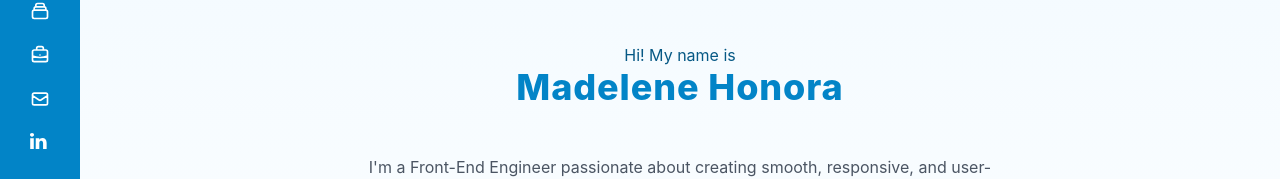
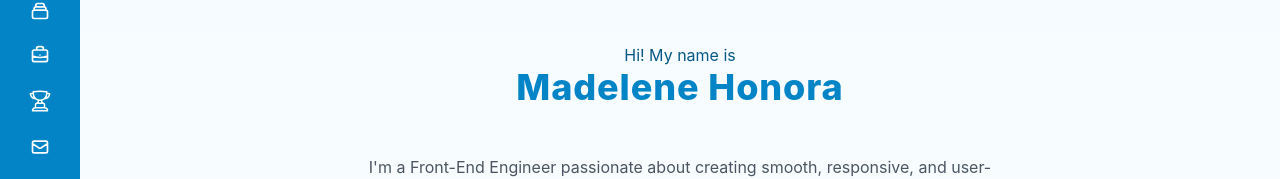
Before and after one commit to madelenehonora98/madelenehonora98.github.io, a Vue app: page / in a window 1280 px wide. Both pictures are taken after a click on the button "Get to know me". Shown: the part 247-426 px from the top of the page. Built offline with nearby package versions, Linux system fonts and the light colour scheme.

Commit message:
add achievements page

```diff
--- /dev/null
+++ b/src/components/Achievements.vue
@@ -0,0 +1,54 @@
+<template>
+  <div
+    class="min-h-screen flex flex-col items-center justify-center bg-gradient-to-b from-sky-50 to-white text-gray-800 p-8"
+  >
+    <section
+      class="p-8 bg-white shadow-md rounded-2xl max-w-3xl mx-auto w-full"
+    >
+      <h1 class="text-3xl font-bold text-sky-600 mb-6 text-center">
+        Achievements
+      </h1>
+
+      <div class="space-y-6">
+        <div class="border border-sky-200 rounded-lg p-6">
+          <div class="text-l text-sky-700 mb-1">
+            <a href="https://icpc.global/ICPCID/RMREY6MSKCF7"
+              >ACM ICPC Competition</a
+            >
+          </div>
+          <ul class="text-gray-600 space-y-1">
+            <li>
+              • Finalist 2019 ICPC Indonesia IDEAFUSE Multi-Provincial
+              Programming Contest
+            </li>
+            <li>
+              • Finalist ACM-ICPC Indonesia Maranatha 2018 Provincial
+              Programming Contest
+            </li>
+            <li>
+              • Finalist ACM-ICPC Indonesia Maranatha 2019 Provincial
+              Programming Contest
+            </li>
+          </ul>
+        </div>
+
+        <div class="border border-sky-200 rounded-lg p-6">
+          <div class="text-l text-sky-700 mb-1">Certification</div>
+          <ul class="text-gray-600 space-y-1">
+            <li>
+              • Certified for completing Android Developer Expert from Dicoding
+            </li>
+            <li>• Certified for completing Kotlin Beginner from Dicoding</li>
+            <li>
+              • Certified for completing Machine Learning Beginner from Dicoding
+            </li>
+            <li>• Certified for completing SAP Course</li>
+            <li>
+              • Certified for completing The Oracle Academy Java Fundamentals
+            </li>
+          </ul>
+        </div>
+      </div>
+    </section>
+  </div>
+</template>
--- a/src/components/Sidebar.vue
+++ b/src/components/Sidebar.vue
@@ -151,7 +151,30 @@
         <span v-if="isExpanded">Experiences</span>
       </router-link>
 
-      <!-- TODO: Create new section for achievements-->
+      <router-link
+        to="/achievements"
+        :class="[
+          'flex items-center gap-3 hover:bg-sky-500 rounded-lg py-2 transition-all duration-200',
+          isExpanded ? 'px-3' : 'px-2 justify-center'
+        ]"
+        :title="!isExpanded ? 'Projects' : ''"
+      >
+        <svg
+          fill="none"
+          viewBox="0 0 24 24"
+          stroke-width="1.5"
+          stroke="currentColor"
+          class="size-6"
+        >
+          <path
+            stroke-linecap="round"
+            stroke-linejoin="round"
+            d="M16.5 18.75h-9m9 0a3 3 0 0 1 3 3h-15a3 3 0 0 1 3-3m9 0v-3.375c0-.621-.503-1.125-1.125-1.125h-.871M7.5 18.75v-3.375c0-.621.504-1.125 1.125-1.125h.872m5.007 0H9.497m5.007 0a7.454 7.454 0 0 1-.982-3.172M9.497 14.25a7.454 7.454 0 0 0 .981-3.172M5.25 4.236c-.982.143-1.954.317-2.916.52A6.003 6.003 0 0 0 7.73 9.728M5.25 4.236V4.5c0 2.108.966 3.99 2.48 5.228M5.25 4.236V2.721C7.456 2.41 9.71 2.25 12 2.25c2.291 0 4.545.16 6.75.47v1.516M7.73 9.728a6.726 6.726 0 0 0 2.748 1.35m8.272-6.842V4.5c0 2.108-.966 3.99-2.48 5.228m2.48-5.492a46.32 46.32 0 0 1 2.916.52 6.003 6.003 0 0 1-5.395 4.972m0 0a6.726 6.726 0 0 1-2.749 1.35m0 0a6.772 6.772 0 0 1-3.044 0"
+          />
+        </svg>
+
+        <span v-if="isExpanded">Achievements</span>
+      </router-link>
 
       <router-link
         to="/contact"
@@ -195,7 +218,7 @@
             stroke-linecap="round"
             stroke-linejoin="round"
             stroke-width="2"
-            d='M19.959 11.719v7.379h-4.278v-6.885c0-1.73-.619-2.91-2.167-2.91-1.182 0-1.886.796-2.195 1.565-.113.275-.142.658-.142 1.043v7.187h-4.28s.058-11.66 0-12.869h4.28v1.824l-.028.042h.028v-.042c.568-.875 1.583-2.126 3.856-2.126 2.815 0 4.926 1.84 4.926 5.792zM2.421.026C.958.026 0 .986 0 2.249c0 1.235.93 2.224 2.365 2.224h.028c1.493 0 2.42-.989 2.42-2.224C4.787.986 3.887.026 2.422.026zM.254 19.098h4.278V6.229H.254v12.869z'
+            d="M19.959 11.719v7.379h-4.278v-6.885c0-1.73-.619-2.91-2.167-2.91-1.182 0-1.886.796-2.195 1.565-.113.275-.142.658-.142 1.043v7.187h-4.28s.058-11.66 0-12.869h4.28v1.824l-.028.042h.028v-.042c.568-.875 1.583-2.126 3.856-2.126 2.815 0 4.926 1.84 4.926 5.792zM2.421.026C.958.026 0 .986 0 2.249c0 1.235.93 2.224 2.365 2.224h.028c1.493 0 2.42-.989 2.42-2.224C4.787.986 3.887.026 2.422.026zM.254 19.098h4.278V6.229H.254v12.869z"
           />
         </svg>
         <span v-if="isExpanded">Linkedin</span>
--- a/src/components/Skills.vue
+++ b/src/components/Skills.vue
@@ -8,7 +8,7 @@
           <h2 class="text-xl font-semibold text-sky-700 mb-3">Frontend</h2>
           <ul class="text-gray-600 space-y-1">
             <li>• JavaScript</li>
-            <li>• Vue.js</li>
+            <li>• Vue.js (2 & 3)</li>
             <li>• React</li>
             <li>• TypeScript</li>
             <li>• Tailwind CSS</li>
--- a/src/data/components.js
+++ b/src/data/components.js
@@ -1,18 +1,24 @@
 export default {
   LandingPage: () =>
-    import(/* webpackChunkName: "c-landing-page" */ '@/components/LandingPage.vue'),
+    import(
+      /* webpackChunkName: "c-landing-page" */ '@/components/LandingPage.vue'
+    ),
   Sidebar: () =>
     import(/* webpackChunkName: "c-sidebar" */ '@/components/Sidebar.vue'),
   Loader: () =>
     import(/* webpackChunkName: "c-loader" */ '@/components/common/Loader.vue'),
   Experiences: () =>
-    import(/* webpackChunkName: "c-experiences" */ '@/components/Experiences.vue'),
+    import(
+      /* webpackChunkName: "c-experiences" */ '@/components/Experiences.vue'
+    ),
   About: () =>
     import(/* webpackChunkName: "c-about" */ '@/components/About.vue'),
   Skills: () =>
     import(/* webpackChunkName: "c-skills" */ '@/components/Skills.vue'),
   Projects: () =>
     import(/* webpackChunkName: "c-projects" */ '@/components/Projects.vue'),
+  Achievements: () =>
+    import(/* webpackChunkName: "c-achievements" */ '@/components/Achievements.vue'),
   Contact: () =>
     import(/* webpackChunkName: "c-contact" */ '@/components/Contact.vue')
 }
--- a/src/router/index.js
+++ b/src/router/index.js
@@ -4,8 +4,9 @@ import components from '@/data/components'
 const routes = [
   { path: '/', name: 'About', component: components.About },
   { path: '/skills', name: 'Skills', component: components.Skills },
+  { path: '/experiences', name: 'Experiences', component: components.Experiences },
   { path: '/projects', name: 'Projects', component: components.Projects },
-  { path: '/experiences', name: 'Experiences', component: components.Experiences },
+  { path: '/achievements', name: 'Achievements', component: components.Achievements },
   { path: '/contact', name: 'Contact', component: components.Contact },
 ]
 
```
